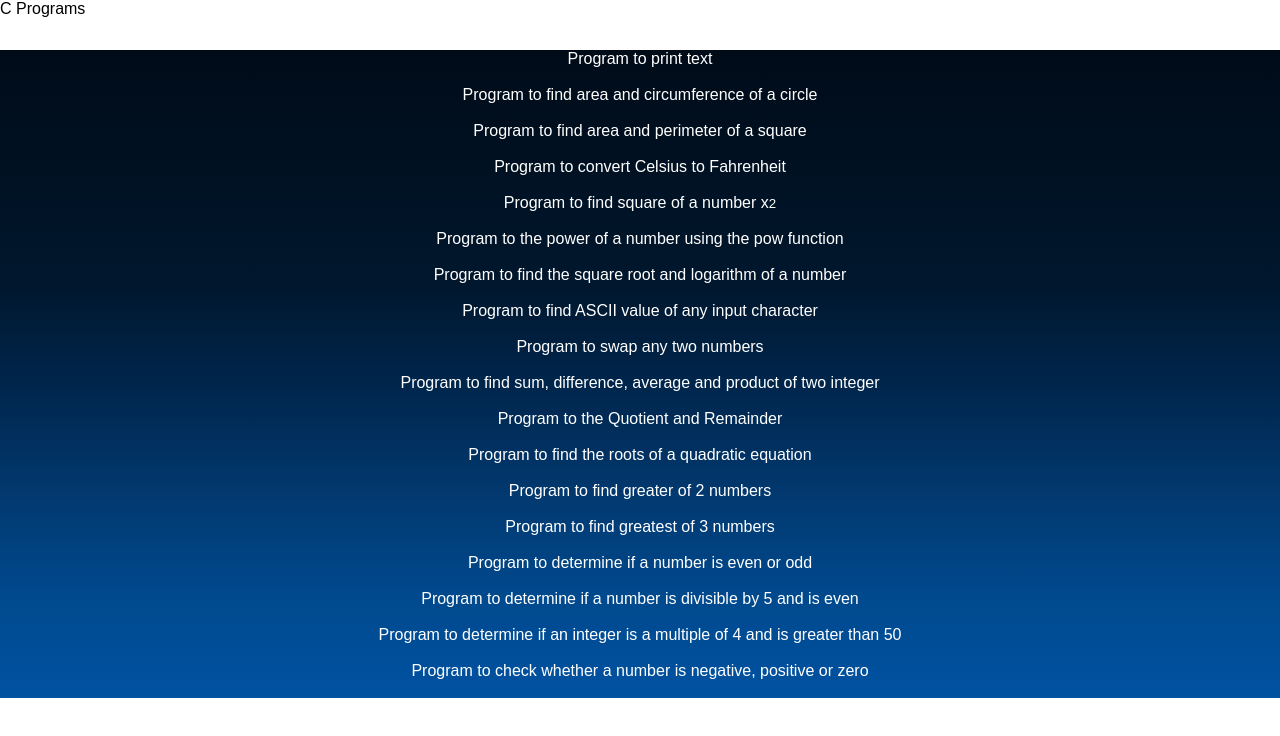
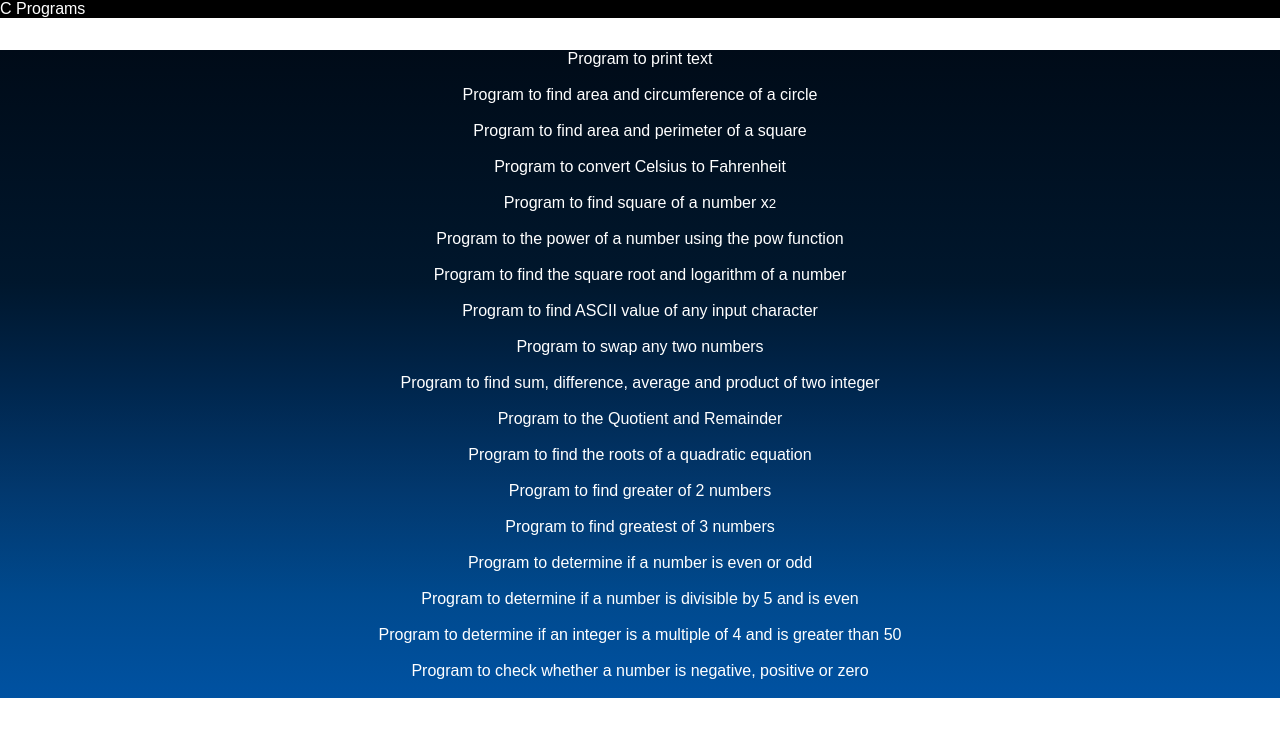
Before and after one commit to nathanlobo/C-Programming, a plain HTML site: page index.html in a window 1280 px wide. Drawn offline with Linux system fonts and the light colour scheme.

Commit message:
Update style.css

```diff
--- a/style.css
+++ b/style.css
@@ -5,6 +5,10 @@
     font-family: 'Kumbh Sans', sans-serif;
    }
 
+.navbar {
+   background-color:black;
+   color:white;
+}
 
 .bgimage {
     background-image: linear-gradient(to top, #0052A2 0%, #00498D 16%, #02386E 32%, #00264D 48%, #00172D 64%,#000B18 100%);
```
